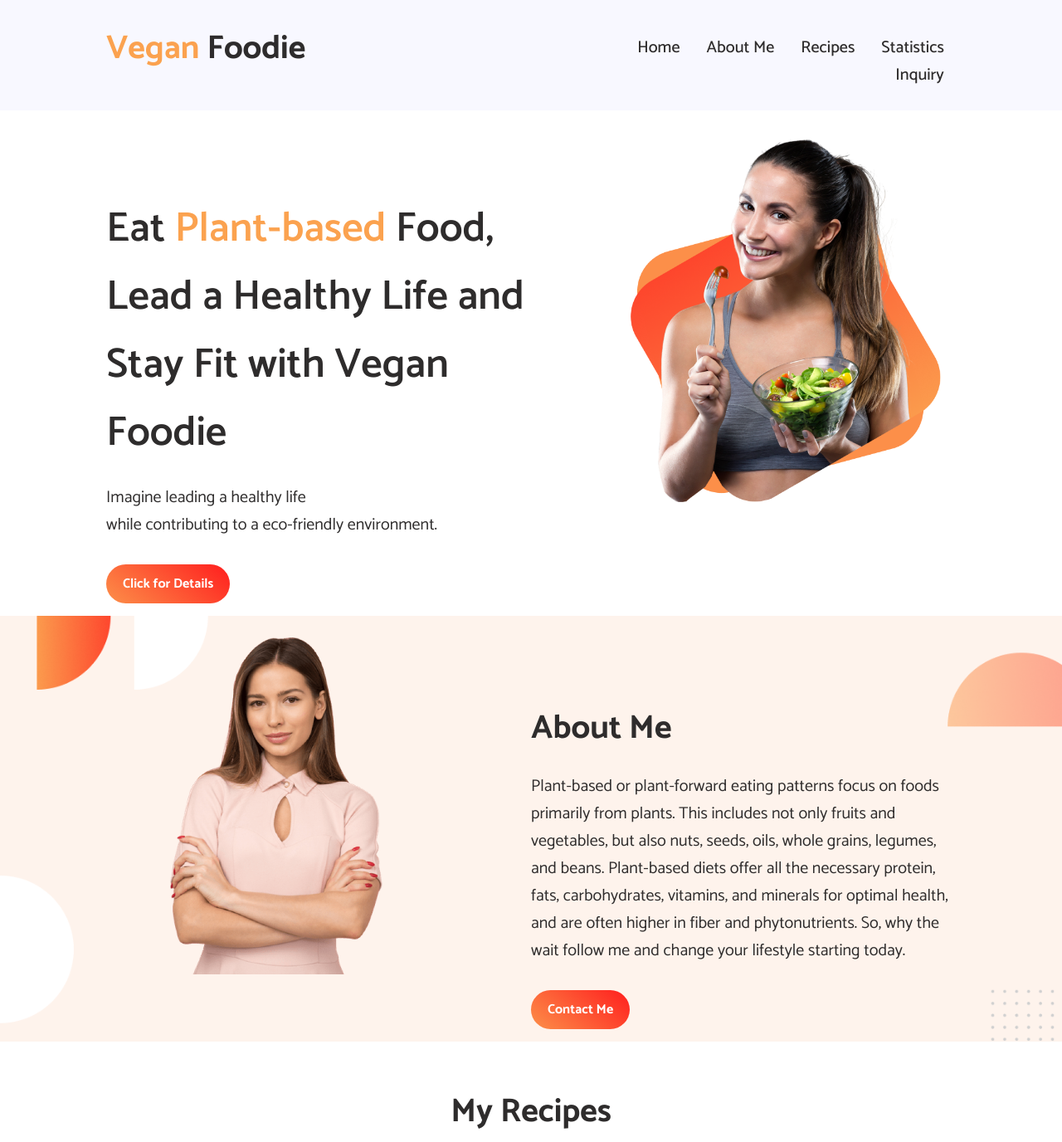
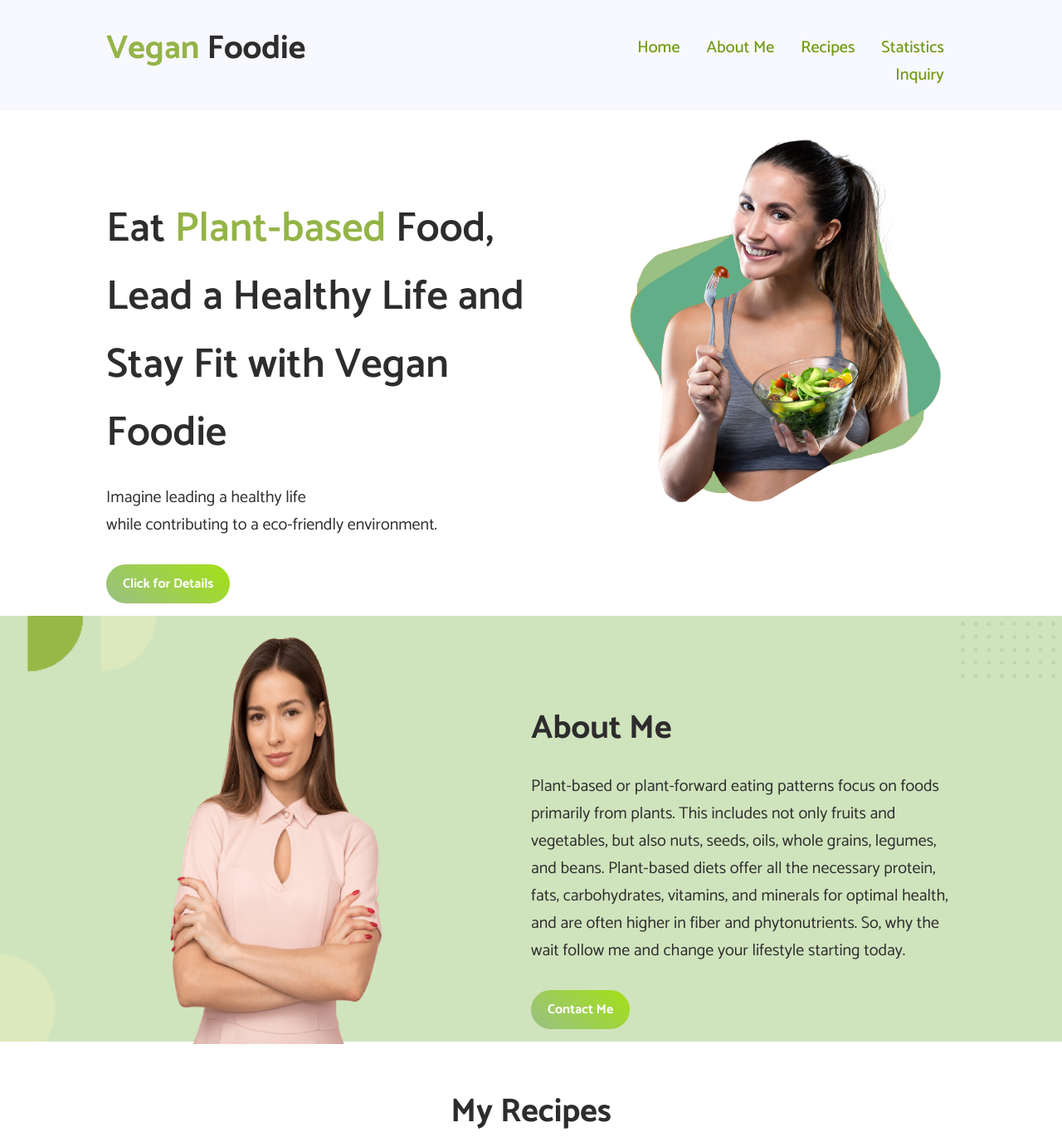
Before and after one commit to mhossainfahad/vegan_foodie, a plain HTML site: page index.html in a window 1280 px wide. Shown: the top 1376 px of the page at 83% size. Drawn offline with Linux system fonts and the light colour scheme.

Commit message:
color accent changes

```diff
--- a/index.html
+++ b/index.html
@@ -17,34 +17,34 @@
     <section class="header">
       <div class="flexible-container">
         <div class="half-width">
-          <h1><span class="color-highlight-orange">Vegan</span> Foodie</h1>
+          <h1><span class="color-highlight-green">Vegan</span> Foodie</h1>
         </div>
         <nav class="top-menu half-width">
           <ul>
             <li>
-              <a href="">Home</a>
+              <a href="#intro-section">Home</a>
             </li>
             <li>
-              <a href="">About Me</a>
+              <a href="#about-me-section">About Me</a>
             </li>
             <li>
-              <a href="">Recipes</a>
+              <a href="#recipe-section">Recipes</a>
             </li>
             <li>
-              <a href="">Statistics</a>
+              <a href="#stat-section">Statistics</a>
             </li>
             <li>
-              <a href="">Inquiry</a>
+              <a href="#inquiry-section">Inquiry</a>
             </li>
           </ul>
         </nav>
       </div>
     </section>
-    <section class="intro-area flexible-container">
+    <section class="intro-area flexible-container" id="intro-section">
       <div class="half-width">
         <h1>
           Eat
-          <span class="color-highlight-orange">Plant-based</span> Food,<br />
+          <span class="color-highlight-green">Plant-based</span> Food,<br />
           Lead a Healthy Life and <br />
           Stay Fit with Vegan Foodie
         </h1>
@@ -52,13 +52,15 @@
           Imagine leading a healthy life <br />
           while contributing to a eco-friendly environment.
         </p>
-        <a href="http://" class="link-button">Click for Details</a>
+        <a href="https://plantbasednews.org/" target="blank" class="link-button"
+          >Click for Details</a
+        >
       </div>
       <div class="half-width">
-        <img src="images/intro-area-img-1.png" alt="Intro-Image-1" />
+        <img src="images/intro-area-img-1-green.png" alt="Intro-Image-1" />
       </div>
     </section>
-    <section class="about-me-area">
+    <section class="about-me-area" id="about-me-section">
       <div class="flexible-container">
         <div class="half-width">
           <img src="images/about-me-area-img-1.png" alt="About-Me-Image-1" />
@@ -74,11 +76,16 @@
             often higher in fiber and phytonutrients. So, why the wait follow me
             and change your lifestyle starting today.
           </p>
-          <a href="" class="link-button">Contact Me</a>
+          <a
+            href="https://www.linkedin.com/in/mhossainfahad/"
+            target="blank"
+            class="link-button"
+            >Contact Me</a
+          >
         </div>
       </div>
     </section>
-    <section class="recipe-area">
+    <section class="recipe-area" id="recipe-section">
       <div>
         <h2>My Recipes</h2>
         <p class="centered-paragraph">
@@ -116,7 +123,7 @@
         </div>
       </div>
     </section>
-    <section class="stat-area">
+    <section class="stat-area" id="stat-section">
       <div class="flexible-container stat-card">
         <div class="one-third-width">
           <h1>700k</h1>
@@ -132,7 +139,7 @@
         </div>
       </div>
     </section>
-    <section class="inquiry-area">
+    <section class="inquiry-area" id="inquiry-section">
       <div class="flexible-container">
         <div class="inquire-card">
           <h1>
@@ -144,8 +151,8 @@
       </div>
     </section>
     <footer>
-      <h2><span class="color-highlight-orange">VEGAN</span> FOODIE</h2>
-      <h4>Eat Healthy to Stay healthy. By Staying Healthy Be Happy.</h4>
+      <h2><span class="color-highlight-green">VEGAN</span> FOODIE</h2>
+      <h4>Eat Healthy to Stay Healthy. By Staying Healthy Be Happy.</h4>
       <h5>
         &copy; 2021-2022 Copyright by Mahmud Hossain. All Rights Reserved.
       </h5>
--- a/style.css
+++ b/style.css
@@ -32,7 +32,7 @@ body {
   display: block;
   font-size: 20px;
   font-weight: 500;
-  color: #2e2c2c;
+  color: #729b13;
 }
 
 .header {
@@ -77,13 +77,13 @@ p {
   text-decoration: none;
   padding: 10px 20px;
   font-weight: 800;
-  background-image: linear-gradient(40deg, #fc8f49, #ff1e1e);
+  background-image: linear-gradient(40deg, #9ac084, #a3e015);
   border-radius: 30px;
   color: white;
 }
 
 .about-me-area {
-  background-image: url(images/about-me-bg.png);
+  background-image: url(images/about-me-bg-green.png);
   background-repeat: no-repeat;
   background-size: cover;
 }
@@ -92,6 +92,7 @@ p {
   width: 50%;
   float: left;
   margin-left: 15%;
+  height: 106%;
 }
 
 .about-me-area h2 {
@@ -138,6 +139,7 @@ p {
   font-size: 25px;
   margin: 0;
   padding-top: 20px;
+  color: #729b13;
 }
 
 .one-third-width p {
@@ -160,6 +162,7 @@ p {
   margin: 0%;
   font-size: 50px;
   font-weight: 900;
+  color: #729b13;
 }
 
 .stat-card h4 {
```
Also changed, not shown: images/about-me-bg-green.png (renamed from images/image grn.png), images/image.png (deleted), images/intro-area-img-1-green.png (added).
